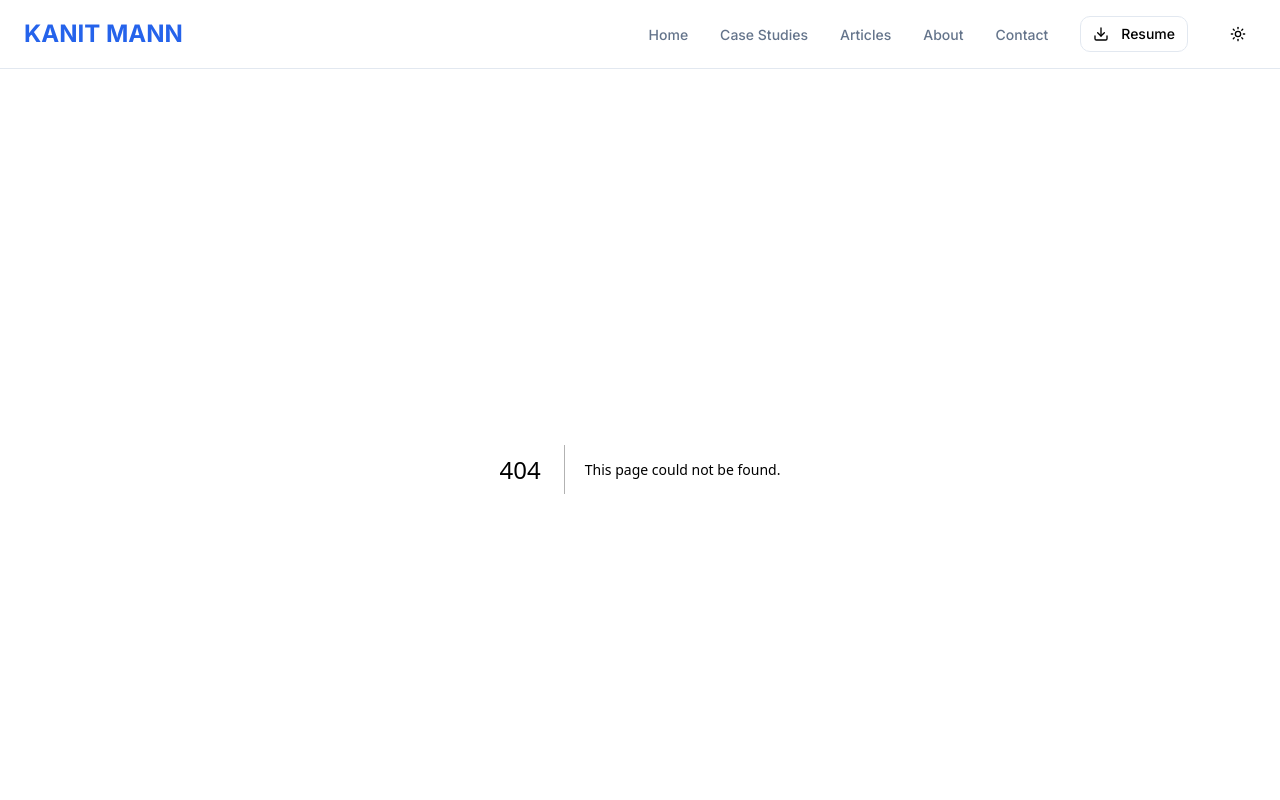
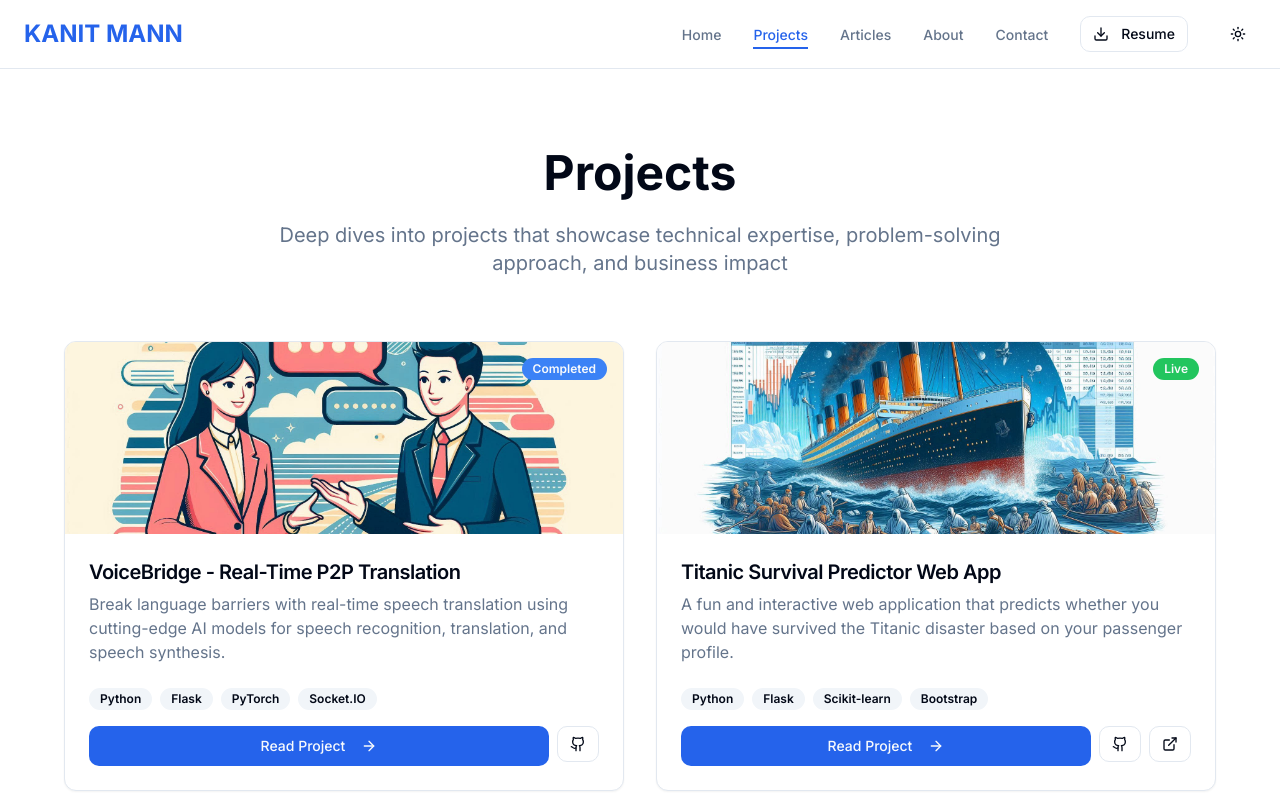
Before and after one commit to kanitmann01/profile-kanitmann, a Next.js app: page /projects in a window 1280 px wide. Before the commit this address had no page. Shown: the top 800 px of the page. Built offline with nearby package versions, Linux system fonts and the light colour scheme.

Commit message:
Renamed 'case study' -> 'projects'

```diff
--- a/app/page.tsx
+++ b/app/page.tsx
@@ -72,7 +72,7 @@ export default function Home() {
         "Break language barriers with real-time speech translation using cutting-edge AI models for speech recognition, translation, and speech synthesis.",
       image: "/images/case-studies/voicebridge.jpeg",
       tags: ["Python", "Flask", "PyTorch", "Socket.IO"],
-      href: "/case-studies/voicebridge",
+      href: "/projects/voicebridge",
       github: "https://github.com/kanitmann01/hackaz_team_wildhackers",
       live: false,
     },
@@ -82,7 +82,7 @@ export default function Home() {
         "A fun and interactive web application that predicts whether you would have survived the Titanic disaster based on your passenger profile.",
       image: "/images/case-studies/titanic.jpeg",
       tags: ["Python", "Flask", "Scikit-learn", "Bootstrap"],
-      href: "/case-studies/titanic",
+      href: "/projects/titanic",
       github: "https://github.com/kanitmann01/titanic_survivor_web_app",
       live: true,
       demo: "https://titanic-survival-predictor.herokuapp.com",
@@ -93,7 +93,7 @@ export default function Home() {
         "Research project using Synthetic Control Method to analyze the causal impact of World Trade Organization accession on national economies.",
       image: "/images/case-studies/echoeffect.jpg",
       tags: ["Python", "Synthetic Control", "Economics", "Research"],
-      href: "/case-studies/echo-effect",
+      href: "/projects/echo-effect",
       github: "https://github.com/kanitmann01/The-Echo-Effect",
       live: false,
       status: "In Progress",
@@ -194,8 +194,8 @@ export default function Home() {
               <FadeIn delay={0.9}>
                 <div className="flex flex-col sm:flex-row gap-3 sm:gap-4 justify-center lg:justify-start">
                   <Button size="lg" className="text-sm sm:text-base" asChild>
-                    <Link href="/case-studies">
-                      View Case Studies <ArrowRight className="ml-2 h-4 w-4" />
+                    <Link href="/projects">
+                      View Projects <ArrowRight className="ml-2 h-4 w-4" />
                     </Link>
                   </Button>
                   <Button size="lg" variant="outline" className="text-sm sm:text-base" asChild>
@@ -282,12 +282,12 @@ export default function Home() {
         </div>
       </section>
 
-      {/* Featured Case Studies */}
+      {/* Featured Projects */}
       <section className="py-20 px-6 bg-muted/30">
         <div className="container mx-auto max-w-6xl">
           <FadeIn>
             <div className="text-center mb-16">
-              <h2 className="text-4xl font-bold text-foreground mb-4">Featured Case Studies</h2>
+              <h2 className="text-4xl font-bold text-foreground mb-4">Featured Projects</h2>
               <p className="text-lg text-muted-foreground">
                 Deep dives into projects that showcase technical expertise and business impact
               </p>
@@ -325,7 +325,7 @@ export default function Home() {
                       <div className="flex flex-col sm:flex-row gap-2 mb-4">
                         <Button asChild className="flex-1">
                           <Link href={study.href}>
-                            Read Case Study <ArrowRight className="ml-2 h-4 w-4" />
+                            Read Project <ArrowRight className="ml-2 h-4 w-4" />
                           </Link>
                         </Button>
                         <Button variant="outline" size="sm" asChild>
--- a/app/case-studies/echo-effect/page.tsx
+++ b/app/projects/echo-effect/page.tsx
@@ -266,9 +266,9 @@ export default function EchoEffectCaseStudy() {
           <FadeIn>
             <div className="mb-8">
               <Button variant="ghost" asChild className="mb-6">
-                <Link href="/case-studies">
+                <Link href="/projects">
                   <ArrowLeft className="mr-2 h-4 w-4" />
-                  Back to Case Studies
+                  Back to Projects
                 </Link>
               </Button>
 
--- a/app/case-studies/page.tsx
+++ b/app/projects/page.tsx
@@ -8,7 +8,7 @@ import { FadeIn } from "@/components/animations/fade-in"
 import { StaggerContainer, StaggerItem } from "@/components/animations/stagger-container"
 import { ScaleOnHover } from "@/components/animations/scale-on-hover"
 
-export default function CaseStudies() {
+export default function Projects() {
   const caseStudies = [
     {
       title: "VoiceBridge - Real-Time P2P Translation",
@@ -16,7 +16,7 @@ export default function CaseStudies() {
         "Break language barriers with real-time speech translation using cutting-edge AI models for speech recognition, translation, and speech synthesis.",
       image: "/images/case-studies/voicebridge.jpeg",
       tags: ["Python", "Flask", "PyTorch", "Socket.IO"],
-      href: "/case-studies/voicebridge",
+      href: "/projects/voicebridge",
       status: "Completed",
       github: "https://github.com/kanitmann01/hackaz_team_wildhackers",
     },
@@ -26,7 +26,7 @@ export default function CaseStudies() {
         "A fun and interactive web application that predicts whether you would have survived the Titanic disaster based on your passenger profile.",
       image: "/images/case-studies/titanic.jpeg",
       tags: ["Python", "Flask", "Scikit-learn", "Bootstrap"],
-      href: "/case-studies/titanic",
+      href: "/projects/titanic",
       status: "Live",
       github: "https://github.com/kanitmann01/titanic_survivor_web_app",
       demo: "https://web-production-db6b.up.railway.app/",
@@ -37,7 +37,7 @@ export default function CaseStudies() {
         "Research project using Synthetic Control Method to analyze the causal impact of World Trade Organization accession on national economies.",
       image: "/images/case-studies/echoeffect.jpg",
       tags: ["Python", "Synthetic Control", "Economics", "Research"],
-      href: "/case-studies/echo-effect",
+      href: "/projects/echo-effect",
       status: "In Progress",
       github: "https://github.com/kanitmann01/The-Echo-Effect",
     },
@@ -48,7 +48,7 @@ export default function CaseStudies() {
       <div className="container mx-auto max-w-6xl">
         <FadeIn>
           <div className="text-center mb-16">
-            <h1 className="text-5xl font-bold text-foreground mb-6">Case Studies</h1>
+            <h1 className="text-5xl font-bold text-foreground mb-6">Projects</h1>
             <p className="text-xl text-muted-foreground max-w-3xl mx-auto">
               Deep dives into projects that showcase technical expertise, problem-solving approach, and business impact
             </p>
@@ -89,7 +89,7 @@ export default function CaseStudies() {
                     <div className="flex flex-col sm:flex-row gap-2">
                       <Button asChild className="flex-1">
                         <Link href={study.href}>
-                          Read Case Study <ArrowRight className="ml-2 h-4 w-4" />
+                          Read Project <ArrowRight className="ml-2 h-4 w-4" />
                         </Link>
                       </Button>
                       {study.github && (
--- a/components/navigation.tsx
+++ b/components/navigation.tsx
@@ -15,7 +15,7 @@ export function Navigation() {
 
   const navItems = [
     { href: "/", label: "Home" },
-    { href: "/case-studies", label: "Case Studies" },
+    { href: "/projects", label: "Projects" },
     { href: "/articles", label: "Articles" },
     { href: "/about", label: "About" },
     { href: "/contact", label: "Contact" },
```
Also changed, not shown: app/projects/titanic/page.tsx (renamed from app/case-studies/titanic/page.tsx), app/projects/voicebridge/page.tsx (renamed from app/case-studies/voicebridge/page.tsx), 2 other files (tests, documents, lock files or other folders).
